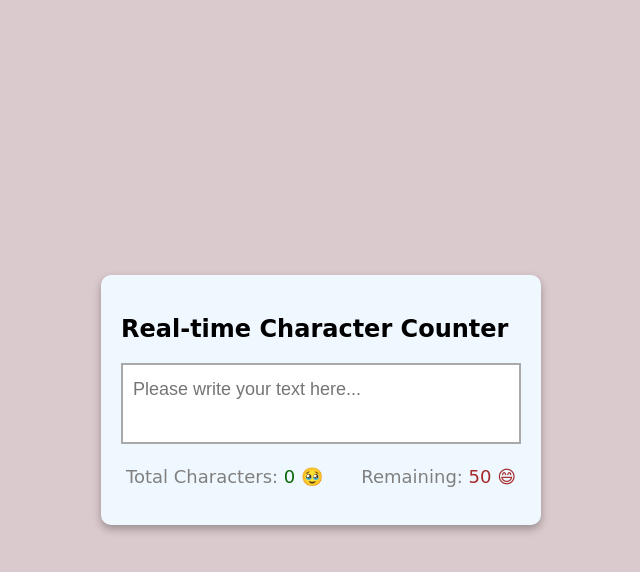
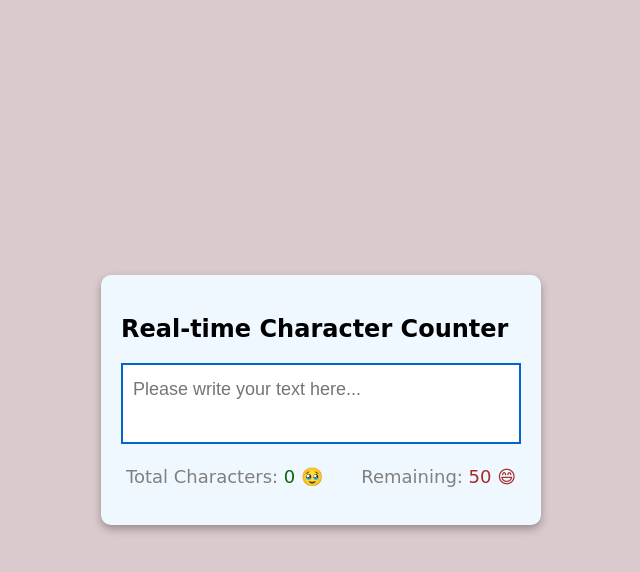
Before and after one commit to JanzeeJD/Realtime_Char_counter, a plain HTML site: page index.html in a window 1280 px wide. In both pictures the pointer is over the element "Please write your text here...". Shown: the whole page, without its empty margins (319-959 px from the left). Drawn offline with Linux system fonts and the light colour scheme.

Commit message:
Added hover border color to .textarea

```diff
--- a/style.css
+++ b/style.css
@@ -33,6 +33,11 @@ body{
 
 }
 
+.textarea:hover {
+  border-color: rgb(0, 102, 204);
+}
+
+
 .counter-container{
   display: flex;
   justify-content: space-between;
```
